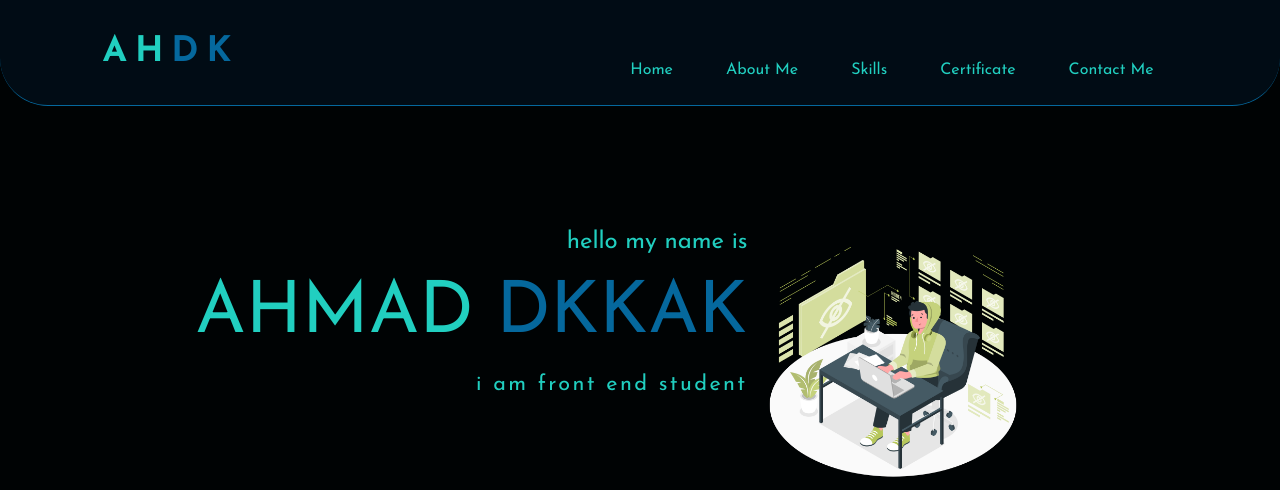
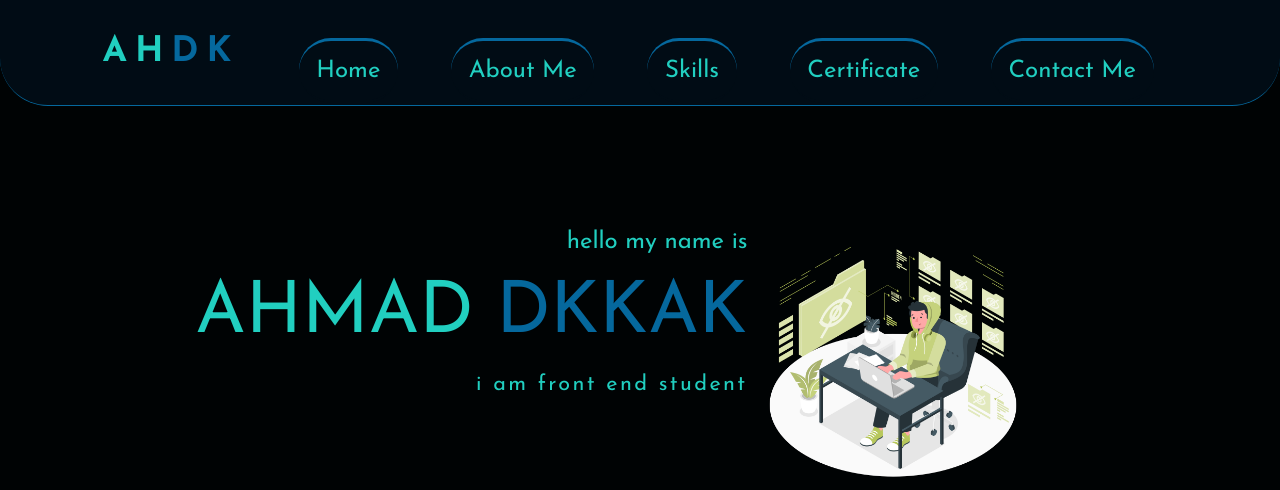
Before and after one commit to AHDDK/-profile-, a plain HTML site: page index.html in a window 1280 px wide. Shown: the top 490 px of the page. Drawn offline with Linux system fonts and the light colour scheme.

Commit message:
edit phone menu button

```diff
--- a/css/style.css
+++ b/css/style.css
@@ -95,11 +95,21 @@ nav ul li a {
   text-decoration: none;
   color: var(--lightColor);
   text-transform: capitalize;
-  transition: 0.6s;
+  transition: 0.7s;
+  font-size: 1.5rem;
+  border-bottom: 0.2rem solid var(--mainColor);
+  border-top: 0.2rem solid var(--mainColor);
+  border-color: var(--mainColor) var(--lightColor) var(--bgColor-2) var(--secColor) ;
+  padding: 1.1rem;
+  border-radius: 2rem;
 }
 nav ul li a:hover {
-  color: var(--mainColor);
-  font-size: 1.3rem;
+  padding: 2rem;
+  color: #5deee2;
+  font-size: 2rem;
+  border: 0.07rem solid var(--lightColor);
+  border-color: #21cfc0 var(--bgColor-2) var(--secColor) var(--mainColor);
+  border-radius: 10rem;
 }
 #ahmad {
   display: block;
```
